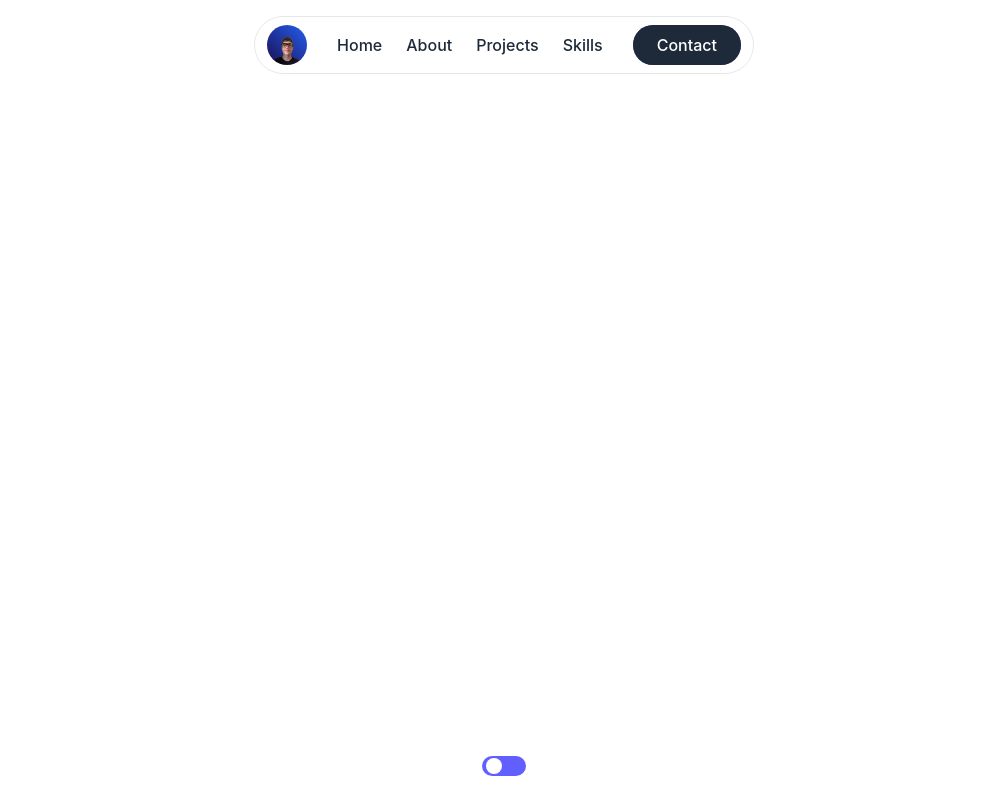
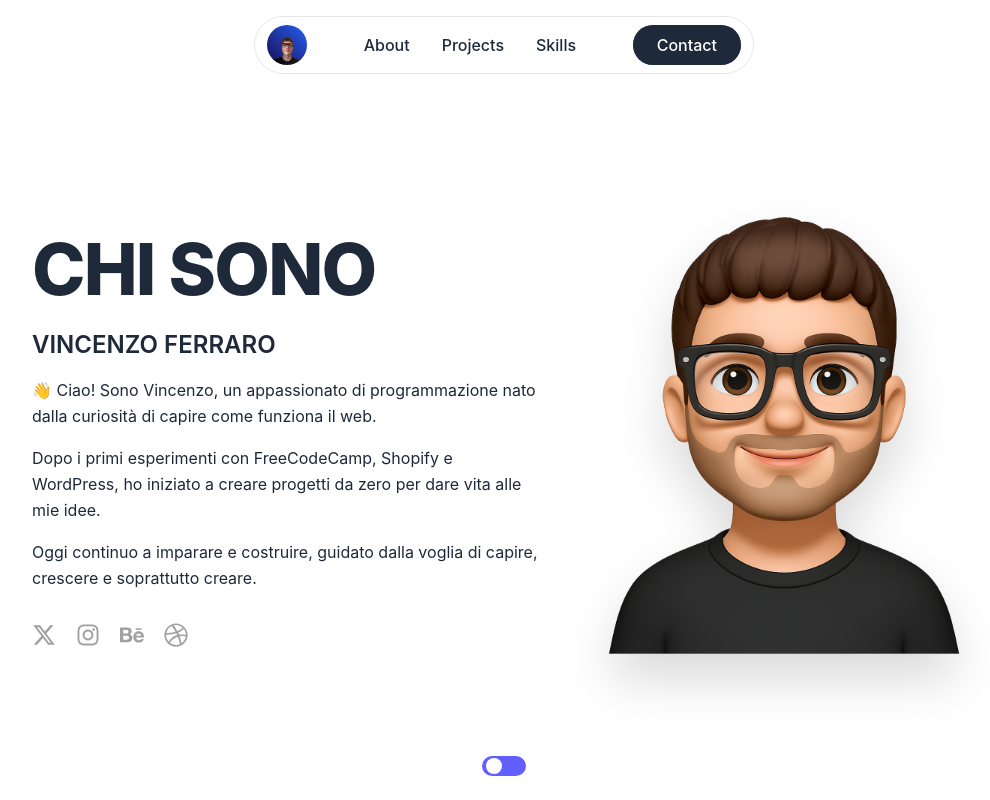
Before and after one commit to VincenzoFerraro0/my-portfolio, a React (Vite) app: page / in a window 1280 px wide. Shown: the top 800 px of the page, without its empty margins (136-1126 px from the left). Built offline with nearby package versions, Linux system fonts and the light colour scheme.

Commit message:
Refactor application structure: replace react-router with react-scroll for navigation, add AboutMe and Projects sections, implement dark mode toggle, and remove unused components.

```diff
--- a/package.json
+++ b/package.json
@@ -17,7 +17,7 @@
     "react": "^19.1.1",
     "react-dom": "^19.1.1",
     "react-icons": "^5.5.0",
-    "react-router-dom": "^7.9.3"
+    "react-scroll": "^1.9.3"
   },
   "devDependencies": {
     "@eslint/js": "^9.36.0",
--- a/src/App.jsx
+++ b/src/App.jsx
@@ -1,17 +1,24 @@
-import { Routes, Route } from "react-router-dom"
-import DefaultLayout from "./layout/DefaultLayout"
-import Homepage from "./pages/Homepage"
-import AboutMePage from "./pages/AboutMePage"
+import Navbar from "./components/Navbar"
+import ToggleSwitch from "./components/ToggleSwitch"
+import AboutMeSection from "./section/AboutMeSection"
+import ProjectsSection from "./section/ProjectsSection"
+
 function App() {
 
 
   return (
-  <Routes>
-    <Route element={<DefaultLayout/>}>
-        <Route path="/" element={<Homepage/>}/>
-        <Route path="/about" element={<AboutMePage/>}/>
-    </Route>
-  </Routes>
+    <>
+      <Navbar />
+      {/* Contenuto principale */}
+      <main className="">
+        <AboutMeSection />
+        <ProjectsSection />
+
+      </main>
+      <ToggleSwitch />
+
+    </>
+
 
   )
 }
--- a/src/components/Navbar.jsx
+++ b/src/components/Navbar.jsx
@@ -1,5 +1,6 @@
 import { useState } from 'react';
 import { motion, AnimatePresence } from 'framer-motion';
+import { Link } from 'react-scroll'; // 👈 aggiungi questa import
 import fotoProfilo from '../assets/img/foto-profilo.png';
 import ButtonContact from '../components/ButtonContact';
 import { Menu, X } from 'lucide-react';
@@ -28,11 +29,11 @@ const staggerContainerVariants = {
     transition: { delayChildren: 0.1, staggerChildren: 0.08 }
   },
 };
+
 const links = [
-  { name: 'Home', href: '/' },
-  { name: 'About', href: '/about' },
-  { name: 'Projects', href: '/projects' },
-  { name: 'Skills', href: '/skills' },
+  { name: 'About', to: 'about' },
+  { name: 'Projects', to: 'projects' },
+  { name: 'Skills', to: 'skills' },
 ];
 
 export default function Navbar() {
@@ -40,13 +41,11 @@ export default function Navbar() {
 
   return (
     <>
-      {/* ===== NAVBAR DESKTOP ===== */}
       <nav className="fixed top-4 left-1/2 -translate-x-1/2 flex items-center
                       justify-between w-[70%] lg:max-w-[500px] max-w-[350px] px-3 py-2
                       rounded-4xl border border-gray-200 bg-white/80 z-50
                       dark:bg-[rgba(15,15,15,0.9)]">
 
-        {/* Avatar */}
         <img
           src={fotoProfilo}
           alt="Portfolio Avatar"
@@ -55,32 +54,38 @@ export default function Navbar() {
 
         <OnlineStatusIndicator />
 
-        {/* Links Desktop con animazione hover */}
-        <div className="hidden space-x-6 font-medium text-gray-800 lg:flex dark:text-gray-200">
+        {/* Links Desktop */}
+        <div className="hidden space-x-8 font-medium text-gray-800 lg:flex  dark:text-gray-200">
           {links.map((link) => (
-            <motion.a
+            <motion.div
               key={link.name}
-              href={link.href}
-              className="relative"
-              whileHover={{ y: -2 }} // piccolo spostamento verso l'alto
+              className="relative cursor-pointer"
+              whileHover={{ y: -2 }}
               transition={{ duration: 0.25, ease: "easeInOut" }}
             >
-              {link.name}
+              <Link
+                to={link.to}
+                smooth={true}
+                duration={600}
+                offset={-100} // per compensare la navbar fissa
+                spy={true}
+                className="cursor-pointer"
+              >
+                {link.name}
+              </Link>
               <motion.span
-                className="absolute left-0 bottom-0 h-2px w-full bg-indigo-500 dark:bg-[rgb(208,255,113)] origin-left scale-x-0"
+                className="absolute left-0 bottom-0 h-[2px] w-full bg-indigo-500 dark:bg-[rgb(208,255,113)] origin-left scale-x-0"
                 whileHover={{ scaleX: 1 }}
                 transition={{ duration: 0.3, ease: "easeInOut" }}
               />
-            </motion.a>
+            </motion.div>
           ))}
         </div>
 
-        {/* Contact Button Desktop */}
         <div className="hidden lg:block">
           <ButtonContact />
         </div>
 
-        {/* Bottone Toggle Menu Mobile */}
         <div className="lg:hidden text-white bg-indigo-500 dark:bg-[rgb(208,255,113)] dark:text-black rounded-full">
           <button onClick={() => setIsOpen(true)} className="flex items-center p-2 align-items-center">
             <MenuIcon className="w-5 h-5" />
@@ -92,7 +97,6 @@ export default function Navbar() {
       <AnimatePresence>
         {isOpen && (
           <>
-            {/* Sfocatura sfondo */}
             <motion.div
               className="fixed inset-0 bg-black/50 backdrop-blur-sm z-90"
               onClick={() => setIsOpen(false)}
@@ -103,7 +107,6 @@ export default function Navbar() {
               transition={{ duration: 0.3 }}
             />
 
-            {/* Modale */}
             <motion.div
               className="fixed top-1/2 left-1/2 -translate-x-1/2
                          w-[90vw] max-w-sm h-auto min-h-[50vh] max-h-[550px]
@@ -120,7 +123,6 @@ export default function Navbar() {
                 initial="hidden"
                 animate="visible"
               >
-                {/* Header */}
                 <div className="flex items-center justify-between">
                   <img
                     src={fotoProfilo}
@@ -135,21 +137,22 @@ export default function Navbar() {
                   </button>
                 </div>
 
-                {/* Link centrali */}
                 <div className="flex flex-col items-center my-10 space-y-6 text-3xl font-medium text-white">
                   {links.map((link) => (
-                    <a
+                    <Link
                       key={link.name}
-                      href={link.href}
+                      to={link.to}
+                      smooth={true}
+                      duration={600}
+                      offset={-100}
                       onClick={() => setIsOpen(false)}
-                      className="hover:text-[rgb(208,255,113)] transition"
+                      className="hover:text-[rgb(208,255,113)] transition cursor-pointer"
                     >
                       {link.name}
-                    </a>
+                    </Link>
                   ))}
                 </div>
 
-                {/* Contact Button Mobile */}
                 <motion.div className="flex justify-center">
                   <ButtonContact staticGradient />
                 </motion.div>
--- a/src/index.css
+++ b/src/index.css
@@ -6,17 +6,29 @@
 
 /* anche quando Tailwind attiva la classe dark */
 .dark body {
-  background: url("background.gif") repeat center top fixed;
+  background: url("/background.gif") repeat center top;
   background-size: auto 33.33%;
+  background-attachment: scroll; /* ✅ compatibile iOS */
+  color: #fff;
   position: relative;
+  overflow-x: hidden;
   z-index: 0;
-  color: #fff;
 }
 
 .dark body::before {
   content: "";
-  position: fixed;
+  position: absolute;
   inset: 0;
-  background: rgba(0, 0, 0, 0.7);
+  background: rgba(0, 0, 0, 0.65);
+  pointer-events: none;
   z-index: -1;
 }
+.dark > * {
+  position: relative;
+  z-index: 1;
+}
+
+/* 💫 Transizione dark/light */
+body {
+  transition: background 0.4s ease, color 0.4s ease;
+}
--- a/src/layout/DefaultLayout.jsx
+++ /dev/null
@@ -1,19 +0,0 @@
-import { Outlet } from "react-router-dom";
-import Navbar from "../components/Navbar";
-import Footer from "../Footer"; // controlla che il path sia corretto
-import ToggleSwitch from "../components/ToggleSwitch()";
-
-export default function Layout() {
-  return (
-    <>
-      <Navbar />
-
-      {/* Contenuto principale */}
-      <main className="flex-1 ">
-        <Outlet />
-      </main>
-      <ToggleSwitch/>
-      <Footer />
-    </>
-  );
-}
--- a/src/main.jsx
+++ b/src/main.jsx
@@ -1,10 +1,8 @@
 import { createRoot } from 'react-dom/client'
 import './index.css'
 import App from './App.jsx'
-import { BrowserRouter } from 'react-router-dom'
+
 
 createRoot(document.getElementById('root')).render(
-    <BrowserRouter>
-        <App />
-    </BrowserRouter>
+    <App />
 )
--- /dev/null
+++ b/src/section/AboutMeSection.jsx
@@ -0,0 +1,59 @@
+import { FaXTwitter, FaInstagram, FaBehance, FaDribbble } from "react-icons/fa6";
+import Memoji from "../assets/img/memoji-Trasparente.png";
+
+export default function AboutMeSection() {
+  return (
+    <section
+      id="about"
+      className="min-h-screen text-gray-800 dark:text-gray-200 flex flex-col-reverse md:flex-row items-center justify-center px-8 pt-20 gap-12"
+    >
+      {/* Left Text Section */}
+      <div className="max-w-lg">
+        <h2 className="text-6xl md:text-7xl font-extrabold mb-6 tracking-tight uppercase">
+          chi sono
+        </h2>
+
+        <h2 className="text-2xl font-semibold mb-4 uppercase">
+          vincenzo ferraro
+        </h2>
+
+        <p className="leading-relaxed mb-4">
+          👋 Ciao! Sono Vincenzo, un appassionato di programmazione nato dalla curiosità di capire come funziona il web.
+        </p>
+
+        <p className="leading-relaxed mb-4">
+          Dopo i primi esperimenti con FreeCodeCamp, Shopify e WordPress, ho iniziato a creare progetti da zero per dare vita alle mie idee.
+        </p>
+
+        <p className="leading-relaxed">
+          Oggi continuo a imparare e costruire, guidato dalla voglia di capire, crescere e soprattutto creare.
+        </p>
+
+        {/* Social Icons */}
+        <div className="flex space-x-5 text-neutral-400 text-2xl mt-8">
+          <a href="#" className="hover:text-black dark:hover:text-white transition">
+            <FaXTwitter />
+          </a>
+          <a href="#" className="hover:text-pink-600 transition">
+            <FaInstagram />
+          </a>
+          <a href="#" className="hover:text-blue-600 transition">
+            <FaBehance />
+          </a>
+          <a href="#" className="hover:text-pink-500 transition">
+            <FaDribbble />
+          </a>
+        </div>
+      </div>
+
+      {/* Right Image Section (Trasparente e “fluttuante”) */}
+      <div className="w-full md:w-auto flex justify-center bg-transparent relative">
+        <img
+          src={Memoji}
+          alt="Memoji di Vincenzo Ferraro"
+          className="w-full max-w-xs md:max-w-sm h-auto object-contain drop-shadow-2xl animate-float"
+        />
+      </div>
+    </section>
+  );
+}
--- /dev/null
+++ b/src/section/ProjectsSection.jsx
@@ -0,0 +1,115 @@
+import { motion } from 'framer-motion';
+import { ExternalLink } from 'lucide-react';
+
+const projects = [
+  {
+    title: 'Personal Portfolio',
+    description: 'Un portfolio interattivo creato con React, Tailwind e Framer Motion.',
+    tech: ['React', 'Framer Motion', 'TailwindCSS'],
+    link: 'https://tuo-portfolio.it',
+    image: 'https://via.placeholder.com/600x400?text=Portfolio+Preview',
+  },
+  {
+    title: 'E-commerce UI',
+    description: 'Prototipo moderno di interfaccia e-commerce con focus su UX e animazioni.',
+    tech: ['Next.js', 'TypeScript', 'Stripe API'],
+    link: 'https://ecommerce-demo.it',
+    image: 'https://via.placeholder.com/600x400?text=E-commerce+UI',
+  },
+  {
+    title: 'AI Chatbot',
+    description: 'Assistente intelligente sviluppato con OpenAI API e Node.js.',
+    tech: ['Node.js', 'OpenAI API', 'Express'],
+    link: 'https://chatbot-demo.it',
+    image: 'https://via.placeholder.com/600x400?text=AI+Chatbot',
+  },
+];
+
+const container = {
+  hidden: { opacity: 0 },
+  visible: {
+    opacity: 1,
+    transition: { delayChildren: 0.2, staggerChildren: 0.15 },
+  },
+};
+
+const item = {
+  hidden: { opacity: 0, y: 30 },
+  visible: { opacity: 1, y: 0, transition: { type: 'spring', stiffness: 120 } },
+};
+
+export default function ProjectsSection() {
+  return (
+    <section id="projects" className="min-h-screen py-24 px-6 lg:px-16 flex flex-col items-center justify-center bg-gradient-to-b from-transparent via-white/40 to-transparent dark:via-[#111]/60">
+
+      {/* Titolo */}
+      <motion.h2
+        initial={{ opacity: 0, y: 20 }}
+        whileInView={{ opacity: 1, y: 0 }}
+        transition={{ duration: 0.6, ease: 'easeOut' }}
+        viewport={{ once: true }}
+        className="text-4xl font-semibold text-gray-800 dark:text-gray-100 mb-12 text-center"
+      >
+        I miei <span className="text-indigo-500 dark:text-[rgb(208,255,113)]">Progetti</span>
+      </motion.h2>
+
+      {/* Cards container */}
+      <motion.div
+        className="grid grid-cols-1 md:grid-cols-2 lg:grid-cols-3 gap-10 w-full max-w-6xl"
+        variants={container}
+        initial="hidden"
+        whileInView="visible"
+        viewport={{ once: true }}
+      >
+        {projects.map((project, index) => (
+          <motion.div
+            key={index}
+            variants={item}
+            whileHover={{ scale: 1.02 }}
+            transition={{ type: 'spring', stiffness: 200 }}
+            className="backdrop-blur-lg border border-gray-200 dark:border-gray-700 rounded-3xl bg-white/60 dark:bg-[rgba(15,15,15,0.8)] shadow-lg overflow-hidden flex flex-col"
+          >
+            <div className="relative w-full h-48 overflow-hidden rounded-t-3xl">
+              <img
+                src={project.image}
+                alt={project.title}
+                className="object-cover w-full h-full transition-transform duration-500 hover:scale-105"
+              />
+            </div>
+
+            <div className="p-5 flex flex-col flex-grow justify-between">
+              <div>
+                <h3 className="text-xl font-semibold text-gray-900 dark:text-gray-100 mb-2">
+                  {project.title}
+                </h3>
+                <p className="text-gray-700 dark:text-gray-300 mb-4 text-sm leading-relaxed">
+                  {project.description}
+                </p>
+
+                <div className="flex flex-wrap gap-2 mb-4">
+                  {project.tech.map((t, i) => (
+                    <span
+                      key={i}
+                      className="text-xs px-3 py-1 rounded-full bg-indigo-100 text-indigo-700 dark:bg-[rgb(208,255,113,0.15)] dark:text-[rgb(208,255,113)] border border-indigo-200 dark:border-[rgb(208,255,113,0.4)]"
+                    >
+                      {t}
+                    </span>
+                  ))}
+                </div>
+              </div>
+
+              <a
+                href={project.link}
+                target="_blank"
+                rel="noopener noreferrer"
+                className="mt-auto inline-flex items-center justify-center text-indigo-600 dark:text-[rgb(208,255,113)] hover:underline text-sm font-medium"
+              >
+                Visita il progetto <ExternalLink className="ml-1 w-4 h-4" />
+              </a>
+            </div>
+          </motion.div>
+        ))}
+      </motion.div>
+    </section>
+  );
+}
```
Also changed, not shown: src/pages/AboutMePage.jsx (deleted, +0 -48 lines), src/pages/Homepage.jsx (deleted, +0 -7 lines), src/assets/img/memoji-Trasparente.png (added), src/components/ToggleSwitch.jsx (renamed from src/components/ToggleSwitch().jsx), 1 other file (tests, documents, lock files or other folders).
